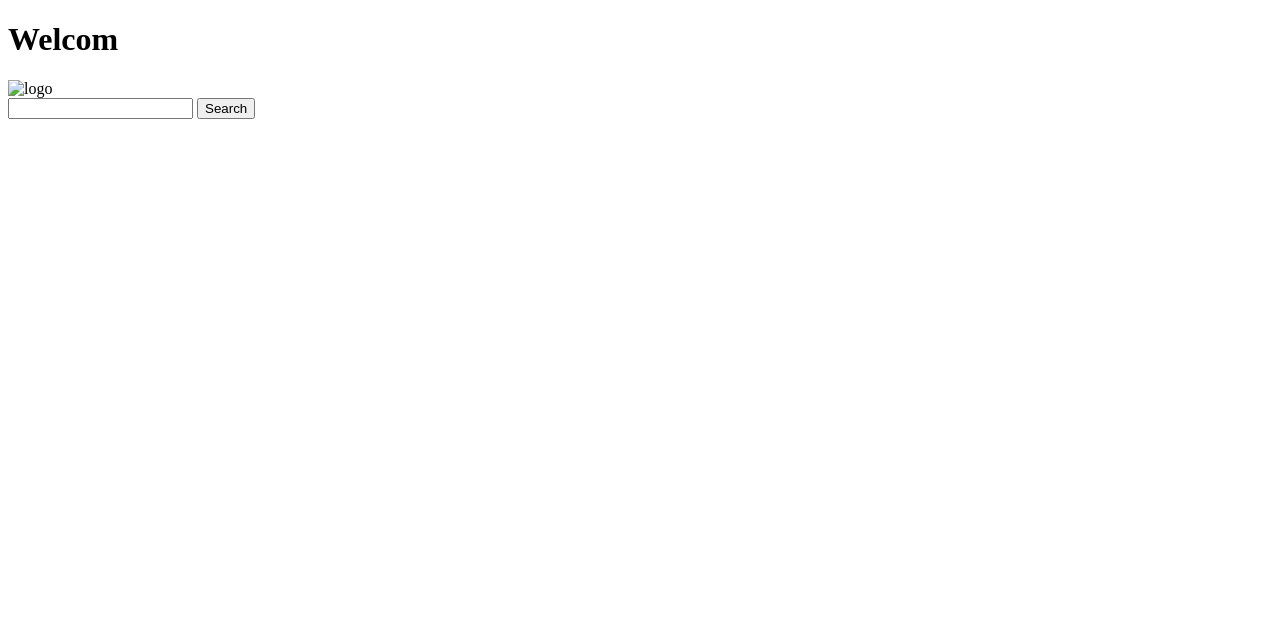
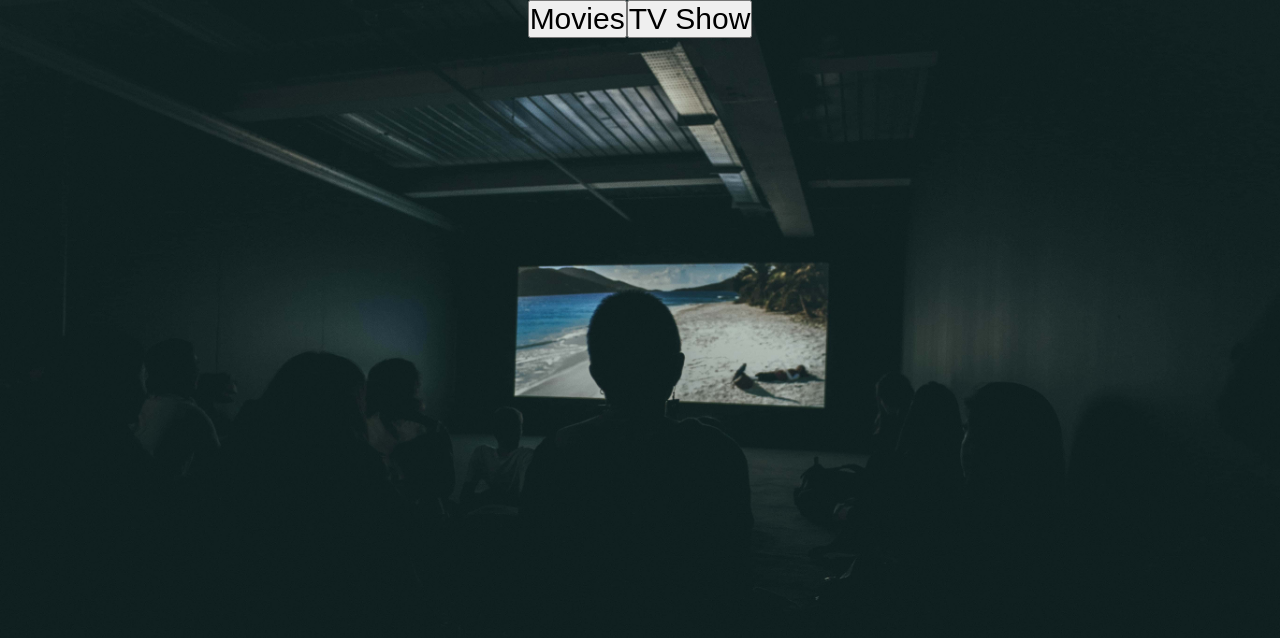
Before and after one commit to FACG6/kaaf-movies, a plain HTML site: page index.html in a window 1280 px wide. Drawn offline with Linux system fonts and the light colour scheme.

Commit message:
build home page Relates #14

```diff
--- a/CSS/index.css
+++ b/CSS/index.css
@@ -0,0 +1,37 @@
+* {
+  padding: 0;
+  margin: 0;
+  box-sizing: border-box;
+}
+
+.container .navlist li {
+  float: right;
+  margin-left: 1em;
+  line-height: 1.5;
+}
+
+.container {
+  background-image: url(../images/03.jpg);
+  height: 100vh;
+  width: 100%;
+  background-size: cover;
+  background-position: center;
+}
+
+.container .btn:hover {
+  background-color: lightslategray;
+  color: white;
+}
+
+.buttAll{
+  display: flex;
+  justify-content: center;
+  /* align-items: center; */
+  height: 100vh;
+}
+
+.buttons {
+  /* width: 100%;
+  height: 100%; */
+  font-size: 30px;
+}
--- a/index.html
+++ b/index.html
@@ -8,23 +8,15 @@
     <title>Document</title>
   </head>
   <body>
-    <main class="block">
-      <h1>Welcom</h1>
-      <header>
-        <div><img src="" alt="logo" /></div>
-        <div>
-          <form action="" class="search">
-            <input type="text" class="inputvalue" />
-            <button type="submit">Search</button>
-          </form>
-        </div>
-      </header>
-    </main>
-    <footer></footer>
+    <div class="container">
+      <div class="buttAll">
+        <a href="move.html"> <button id="btn1" class="buttons">Movies</button> </a>
+        <a href="Tv.html"> <button id="btn2" class="buttons">TV Show</button> </a>
+      </div>
+    </div>
     <script src="./Js/index.js"></script>
     <script src="./Js/movie.js"></script>
     <script src="./Js/Tv.js"></script>
     <script src="./Js/dom.js"></script>
-
   </body>
 </html>
```
Also changed, not shown: images/03.jpg (added).
